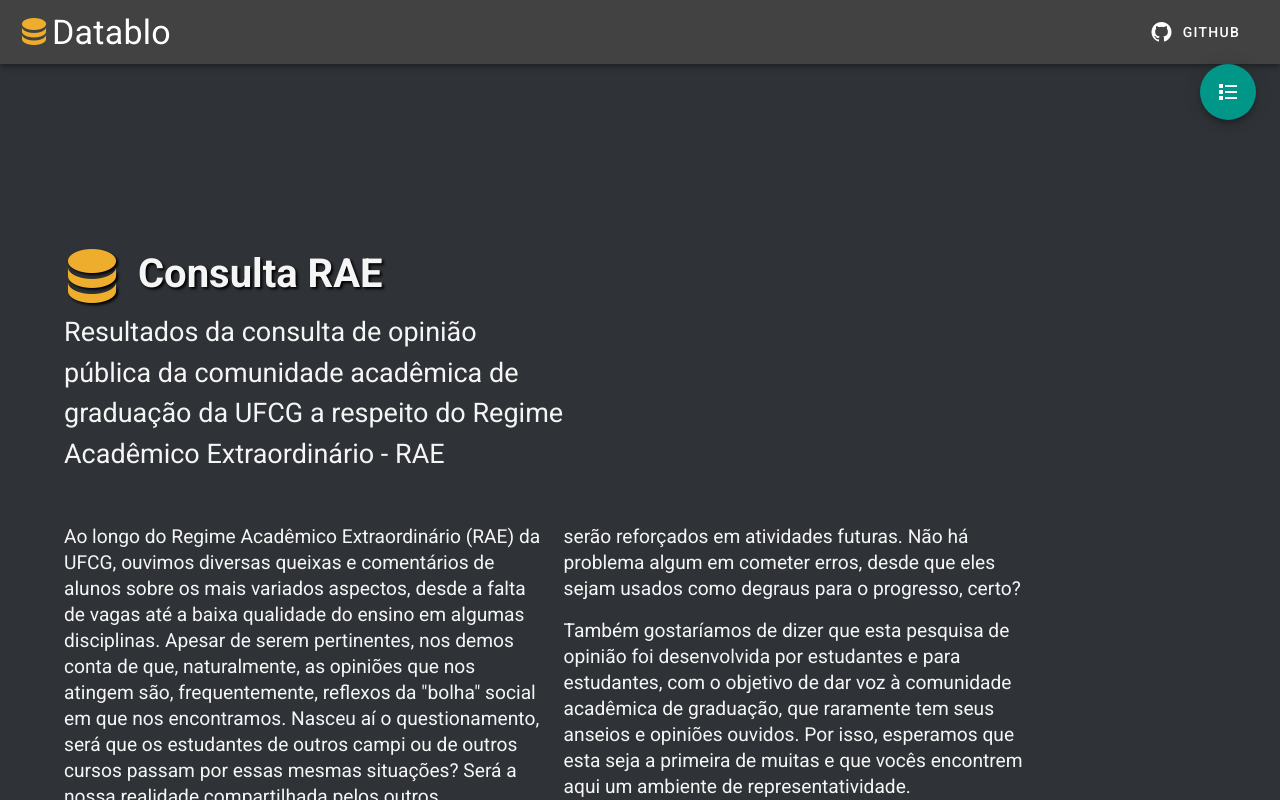
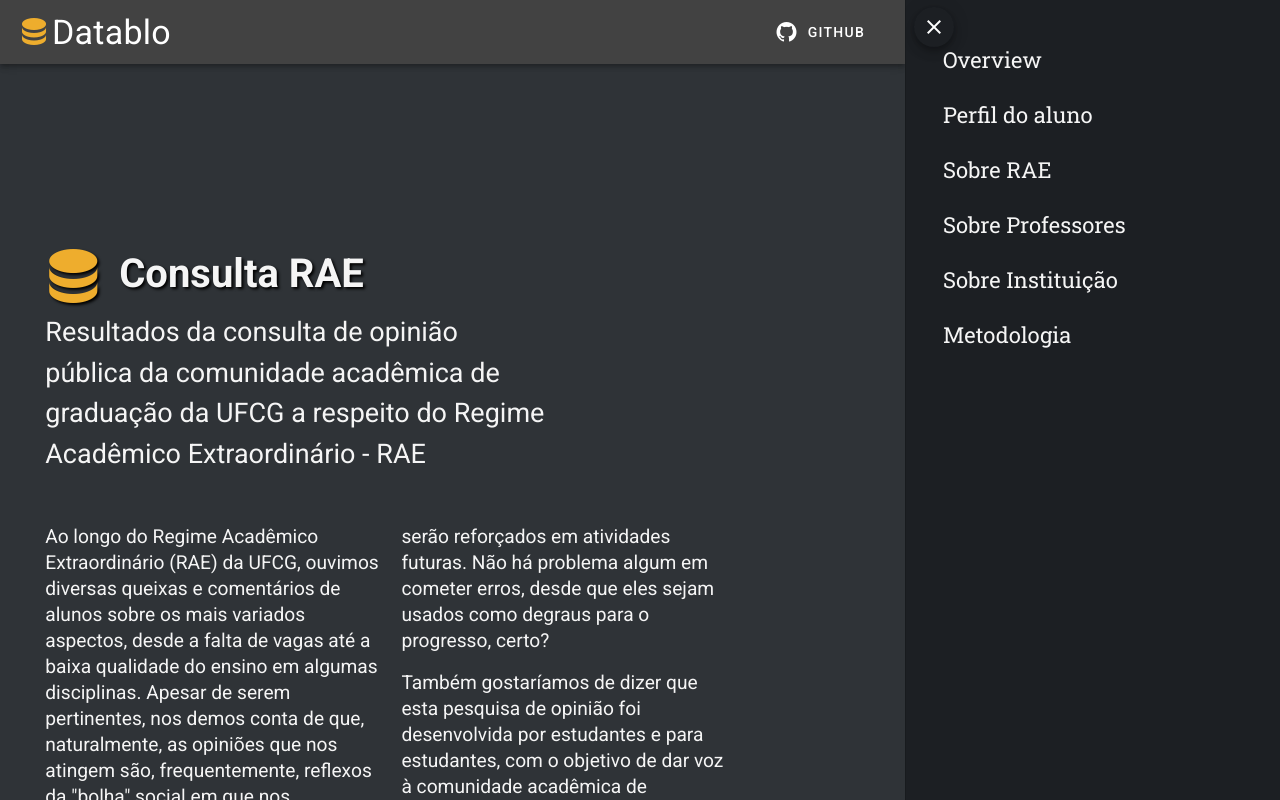
Before and after one commit to leleoveiga/datablo-vue, a Vue app: page / in a window 1280 px wide. Shown: the top 800 px of the page. Built offline with nearby package versions, Linux system fonts and the light colour scheme.

Commit message:
fix abrir pagina com menu aproriadamente aberto/fechado

```diff
--- a/src/components/NavDrawer.vue
+++ b/src/components/NavDrawer.vue
@@ -59,7 +59,7 @@
 export default {
 	name: "NavDrawer",
 	data: () => ({
-		menu: false,
+		menu: undefined,
 		items: [
 			{ name: "Overview", id: "overview", offs: 100 },
 			{
@@ -206,14 +206,14 @@
 			// var elmnt = document.getElementById(id);
 			// elmnt.scrollIntoView({ behavior: "smooth" });
 		},
-		// isSmallerThan(value) {
-		// 	if (this.$vuetify.breakpoint.width < value) {
-		// 		// this.toggleMenu();
-		// 		return true;
-		// 	} else {
-		// 		return false;
-		// 	}
-		// },
+		isSmallerThan(value) {
+			if (this.$vuetify.breakpoint.width < value) {
+				// this.toggleMenu();
+				return true;
+			} else {
+				return false;
+			}
+		},
 		// isMenuVisible(value) {
 		// 	if (this.menu) {
 		// 		console.log("menu eh true");
@@ -225,6 +225,9 @@
 		// 		return true;
 		// 	}
 		// },
+	},
+	mounted: function () {
+		this.menu = !this.isSmallerThan(1264);
 	},
 };
 </script>
```
